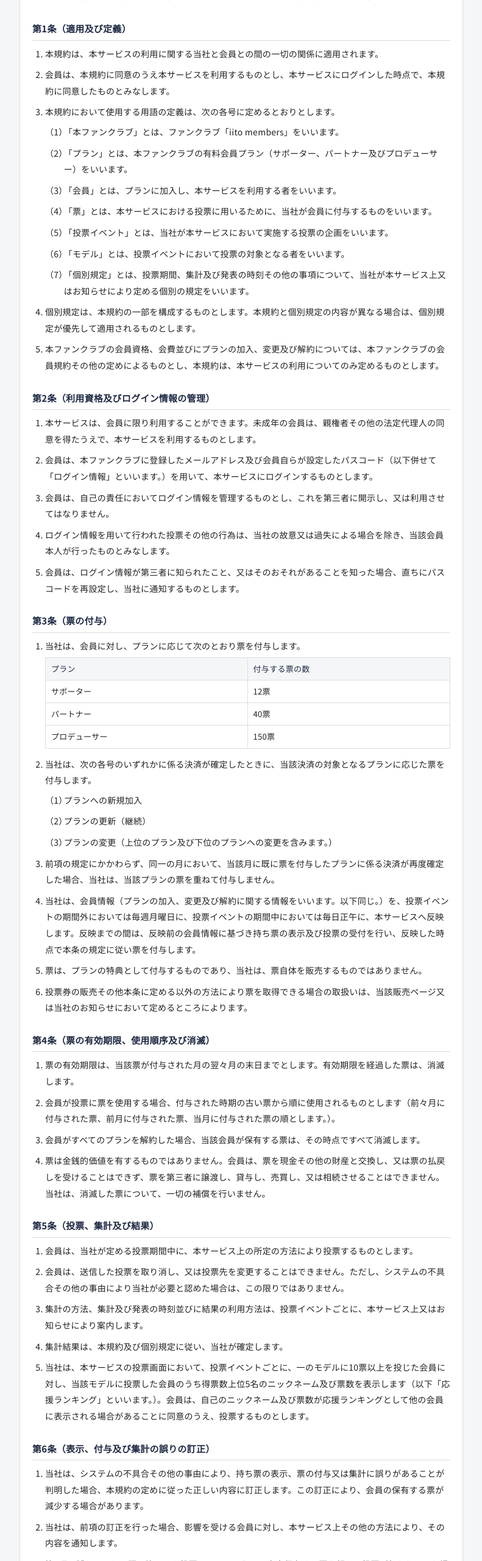
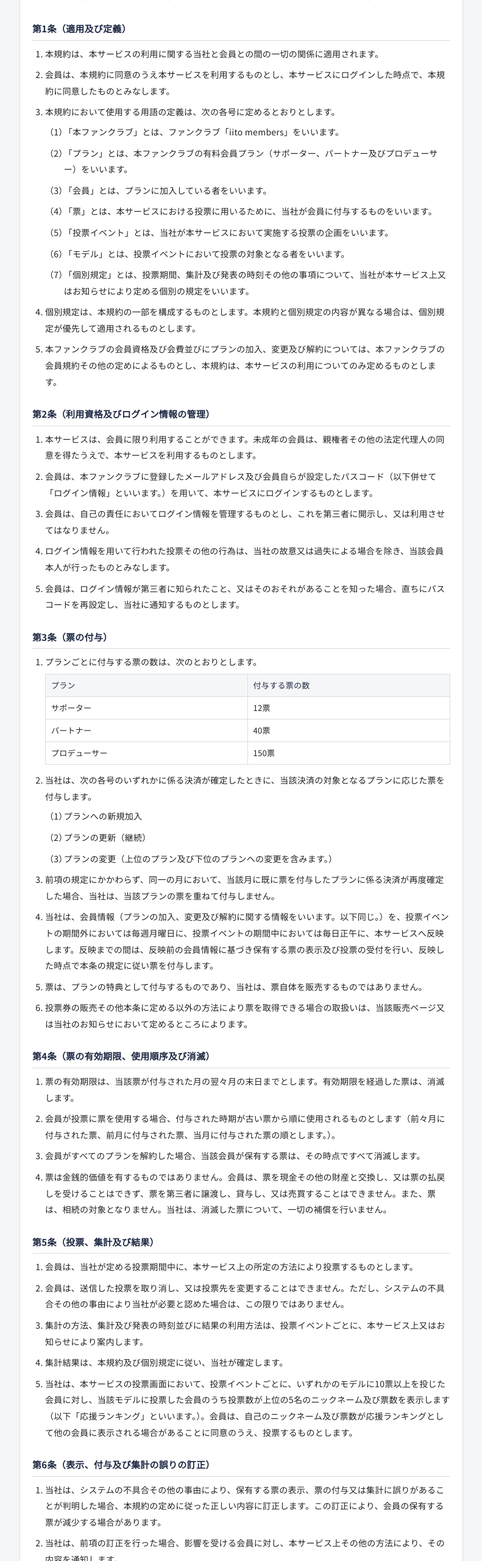
Before and after one commit to reasonholdings/iito-voting, a plain HTML site: page terms.html in a window 1280 px wide. Shown: the part 240-2800 px from the top of the page at 61% size, without its empty margins (244-1035 px from the left). Drawn offline with Linux system fonts and the light colour scheme.

Commit message:
利用規約・プライバシーポリシーの表現を修正
- 「得票数上位5名」を「投票数が上位の5名」に訂正
- 「会員」の定義、相続の表現、第3条第1項の書き方を整理
- 「持ち票」「繰越票」を「保有する票」にそろえる
- プライバシーポリシー内の項目番号の参照（5.・6.・11.）を訂正
- その他の語句（並びに、時期が古い、フォント等）を修正

Co-Authored-By: Claude Opus 5.5 <noreply@anthropic.com>
Claude-Session: https://claude.ai/code/session_019xpWVByg3D3j4qd11sAAAt

```diff
--- a/terms.html
+++ b/terms.html
@@ -54,7 +54,7 @@ a{color:var(--ln)}
         <ol class="paren">
           <li>「本ファンクラブ」とは、ファンクラブ「iito members」をいいます。</li>
           <li>「プラン」とは、本ファンクラブの有料会員プラン（サポーター、パートナー及びプロデューサー）をいいます。</li>
-          <li>「会員」とは、プランに加入し、本サービスを利用する者をいいます。</li>
+          <li>「会員」とは、プランに加入している者をいいます。</li>
           <li>「票」とは、本サービスにおける投票に用いるために、当社が会員に付与するものをいいます。</li>
           <li>「投票イベント」とは、当社が本サービスにおいて実施する投票の企画をいいます。</li>
           <li>「モデル」とは、投票イベントにおいて投票の対象となる者をいいます。</li>
@@ -62,7 +62,7 @@ a{color:var(--ln)}
         </ol>
       </li>
       <li>個別規定は、本規約の一部を構成するものとします。本規約と個別規定の内容が異なる場合は、個別規定が優先して適用されるものとします。</li>
-      <li>本ファンクラブの会員資格、会費並びにプランの加入、変更及び解約については、本ファンクラブの会員規約その他の定めによるものとし、本規約は、本サービスの利用についてのみ定めるものとします。</li>
+      <li>本ファンクラブの会員資格及び会費並びにプランの加入、変更及び解約については、本ファンクラブの会員規約その他の定めによるものとし、本規約は、本サービスの利用についてのみ定めるものとします。</li>
     </ol>
 
     <h2>第2条（利用資格及びログイン情報の管理）</h2>
@@ -76,7 +76,7 @@ a{color:var(--ln)}
 
     <h2>第3条（票の付与）</h2>
     <ol>
-      <li>当社は、会員に対し、プランに応じて次のとおり票を付与します。
+      <li>プランごとに付与する票の数は、次のとおりとします。
         <div class="tbl"><table>
           <tr><th>プラン</th><th>付与する票の数</th></tr>
           <tr><td>サポーター</td><td>12票</td></tr>
@@ -92,7 +92,7 @@ a{color:var(--ln)}
         </ol>
       </li>
       <li>前項の規定にかかわらず、同一の月において、当該月に既に票を付与したプランに係る決済が再度確定した場合、当社は、当該プランの票を重ねて付与しません。</li>
-      <li>当社は、会員情報（プランの加入、変更及び解約に関する情報をいいます。以下同じ。）を、投票イベントの期間外においては毎週月曜日に、投票イベントの期間中においては毎日正午に、本サービスへ反映します。反映までの間は、反映前の会員情報に基づき持ち票の表示及び投票の受付を行い、反映した時点で本条の規定に従い票を付与します。</li>
+      <li>当社は、会員情報（プランの加入、変更及び解約に関する情報をいいます。以下同じ。）を、投票イベントの期間外においては毎週月曜日に、投票イベントの期間中においては毎日正午に、本サービスへ反映します。反映までの間は、反映前の会員情報に基づき保有する票の表示及び投票の受付を行い、反映した時点で本条の規定に従い票を付与します。</li>
       <li>票は、プランの特典として付与するものであり、当社は、票自体を販売するものではありません。</li>
       <li>投票券の販売その他本条に定める以外の方法により票を取得できる場合の取扱いは、当該販売ページ又は当社のお知らせにおいて定めるところによります。</li>
     </ol>
@@ -100,9 +100,9 @@ a{color:var(--ln)}
     <h2>第4条（票の有効期限、使用順序及び消滅）</h2>
     <ol>
       <li>票の有効期限は、当該票が付与された月の翌々月の末日までとします。有効期限を経過した票は、消滅します。</li>
-      <li>会員が投票に票を使用する場合、付与された時期の古い票から順に使用されるものとします（前々月に付与された票、前月に付与された票、当月に付与された票の順とします。）。</li>
+      <li>会員が投票に票を使用する場合、付与された時期が古い票から順に使用されるものとします（前々月に付与された票、前月に付与された票、当月に付与された票の順とします。）。</li>
       <li>会員がすべてのプランを解約した場合、当該会員が保有する票は、その時点ですべて消滅します。</li>
-      <li>票は金銭的価値を有するものではありません。会員は、票を現金その他の財産と交換し、又は票の払戻しを受けることはできず、票を第三者に譲渡し、貸与し、売買し、又は相続させることはできません。当社は、消滅した票について、一切の補償を行いません。</li>
+      <li>票は金銭的価値を有するものではありません。会員は、票を現金その他の財産と交換し、又は票の払戻しを受けることはできず、票を第三者に譲渡し、貸与し、又は売買することはできません。また、票は、相続の対象となりません。当社は、消滅した票について、一切の補償を行いません。</li>
     </ol>
 
     <h2>第5条（投票、集計及び結果）</h2>
@@ -111,12 +111,12 @@ a{color:var(--ln)}
       <li>会員は、送信した投票を取り消し、又は投票先を変更することはできません。ただし、システムの不具合その他の事由により当社が必要と認めた場合は、この限りではありません。</li>
       <li>集計の方法、集計及び発表の時刻並びに結果の利用方法は、投票イベントごとに、本サービス上又はお知らせにより案内します。</li>
       <li>集計結果は、本規約及び個別規定に従い、当社が確定します。</li>
-      <li>当社は、本サービスの投票画面において、投票イベントごとに、一のモデルに10票以上を投じた会員に対し、当該モデルに投票した会員のうち得票数上位5名のニックネーム及び票数を表示します（以下「応援ランキング」といいます。）。会員は、自己のニックネーム及び票数が応援ランキングとして他の会員に表示される場合があることに同意のうえ、投票するものとします。</li>
+      <li>当社は、本サービスの投票画面において、投票イベントごとに、いずれかのモデルに10票以上を投じた会員に対し、当該モデルに投票した会員のうち投票数が上位の5名のニックネーム及び票数を表示します（以下「応援ランキング」といいます。）。会員は、自己のニックネーム及び票数が応援ランキングとして他の会員に表示される場合があることに同意のうえ、投票するものとします。</li>
     </ol>
 
     <h2>第6条（表示、付与及び集計の誤りの訂正）</h2>
     <ol>
-      <li>当社は、システムの不具合その他の事由により、持ち票の表示、票の付与又は集計に誤りがあることが判明した場合、本規約の定めに従った正しい内容に訂正します。この訂正により、会員の保有する票が減少する場合があります。</li>
+      <li>当社は、システムの不具合その他の事由により、保有する票の表示、票の付与又は集計に誤りがあることが判明した場合、本規約の定めに従った正しい内容に訂正します。この訂正により、会員の保有する票が減少する場合があります。</li>
       <li>当社は、前項の訂正を行った場合、影響を受ける会員に対し、本サービス上その他の方法により、その内容を通知します。</li>
       <li>第1項の誤りにより、既に終了した投票イベントにおいて本来保有する票を超えて投票が行われていた場合の集計の取扱いは、会員間の公平に配慮して当社が定め、通知します。</li>
       <li>当社は、第1項の訂正を理由として、会員に対し金銭の支払いを求めることはありません。</li>
@@ -198,7 +198,7 @@ a{color:var(--ln)}
           <ol class="paren">
             <li>第3条第2項及び第3項（票の付与時期）の改定規定は、2026年12月1日から施行します。2026年11月までに付与する票については、なお従前の例（毎月1日に、同日時点でプランに加入している会員に付与）によります。</li>
             <li>第5条第5項（応援ランキング）の改定規定は、2026年11月23日から施行します。</li>
-            <li>上記のほか、本規約全体の表現を整備しました。</li>
+            <li>上記のほか、本規約全体の表現を整備する。</li>
           </ol>
         </li>
       </ol>
```
Also changed, not shown: privacy.html (+7 -7 lines).
